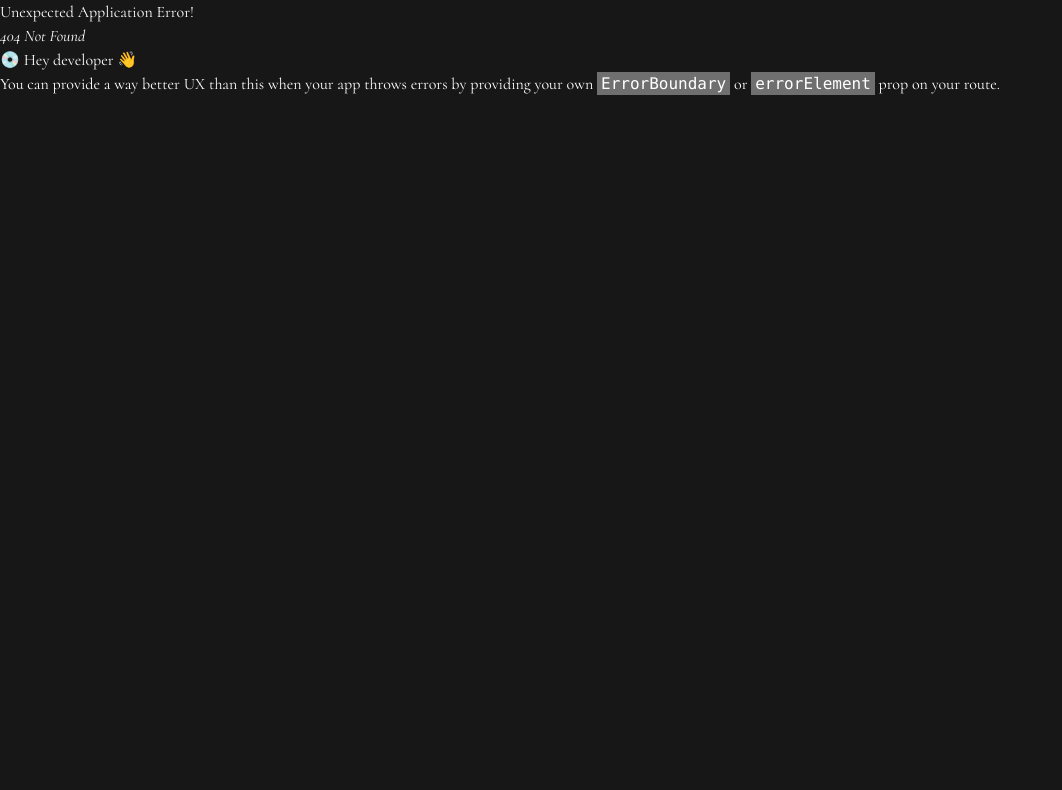
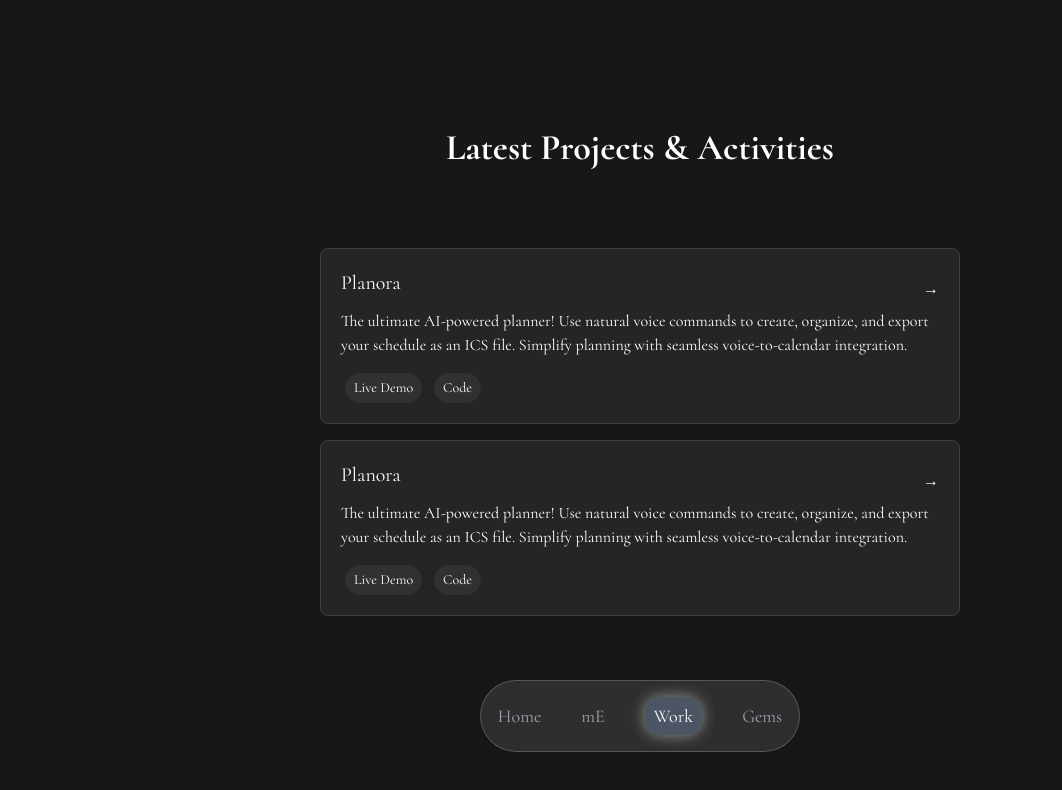
Before and after one commit to Dawar-Anwar-Khan/Dawar-portfolio, a React (Vite) app: page /works in a window 1280 px wide. Before the commit this address had no page. Shown: the top 790 px of the page, without its empty margins (0-1062 px from the left). Built offline with nearby package versions, Linux system fonts and the light colour scheme; a web font is replaced by a local one.

Commit message:
C:/Program Files/Git/work intialized

```diff
--- a/src/assets/components/Navbar.jsx
+++ b/src/assets/components/Navbar.jsx
@@ -5,7 +5,7 @@ export default function Navbar() {
   return (
     <div className='mx-auto w-80 mb-12 sticky z-50 bottom-12 bg-transparent'>
         <div className=' py-4 px-7 rounded-full border bg-white/10 backdrop-blur-md shadow-md border-b border-white/20'>
-            <ul className='flex justify-center items-center gap-10 text-gray-400 '>
+            <ul className='flex justify-center items-center gap-10 text-gray-400 text-lg'>
                 <NavLink className={({isActive}) => isActive ? 'shadow-[0_0_11px_rgba(255,255,255,0.5)] text-white border border-gray-600  bg-gray-600 rounded-2xl py-1 px-2' : ''} to="/">Home</NavLink>
                 <NavLink className={({isActive}) => isActive ? 'shadow-[0_0_11px_rgba(255,255,255,0.5)] text-white border border-gray-600  bg-gray-600 rounded-2xl py-1 px-2' : ''} to="/me">mE</NavLink>
                 <NavLink className={({isActive}) => isActive ? 'shadow-[0_0_15px_rgba(255,255,255,0.5)] text-white border border-gray-600  bg-gray-600 rounded-2xl py-1 px-2' : ''} to="/works">Work</NavLink>
--- /dev/null
+++ b/src/assets/components/Works.jsx
@@ -0,0 +1,37 @@
+import React from 'react'
+
+export default function Works() {
+  return (
+    <div className='w-1/2 mx-auto mb-32'>
+      <div className='mt-32 mb-20'>
+        <h1 className='text-center text-4xl font-bold'>Latest Projects & Activities</h1>
+    </div>
+    <div className='w-1/1 mx-auto rounded-lg border border-[#404040] p-5 bg-[#252525] mb-4'>
+      <div className='flex justify-between items-center '>
+        <h3 className='mb-3 text-xl'>Planora</h3>
+        <span>→</span>
+      </div>
+     <div className='mb-4'>
+       <p>The ultimate AI-powered planner! Use natural voice commands to create, organize, and export your schedule as an ICS file. Simplify planning with seamless voice-to-calendar integration.</p>
+     </div>
+      <div className='flex gap-3 ml-1'>
+        <a className='hover:shadow-[0_0_11px_rgba(255,255,255,0.5)] text-white border border-[#313131]  bg-[#313131] rounded-2xl py-1 px-2 text-sm' href="">Live Demo</a>
+        <a className='hover:shadow-[0_0_11px_rgba(255,255,255,0.5)] text-white border border-[#313131]  bg-[#313131] rounded-2xl py-1 px-2 text-sm' href="">Code</a>
+      </div>
+    </div>
+    <div className='w-1/1 mx-auto rounded-lg border border-[#404040] p-5 bg-[#252525] mb-4'>
+      <div className='flex justify-between items-center '>
+        <h3 className='mb-3 text-xl'>Planora</h3>
+        <span>→</span>
+      </div>
+     <div className='mb-4'>
+       <p>The ultimate AI-powered planner! Use natural voice commands to create, organize, and export your schedule as an ICS file. Simplify planning with seamless voice-to-calendar integration.</p>
+     </div>
+      <div className='flex gap-3 ml-1'>
+        <a className='hover:shadow-[0_0_11px_rgba(255,255,255,0.5)] text-white border border-[#313131]  bg-[#313131] rounded-2xl py-1 px-2 text-sm' href="">Live Demo</a>
+        <a className='hover:shadow-[0_0_11px_rgba(255,255,255,0.5)] text-white border border-[#313131]  bg-[#313131] rounded-2xl py-1 px-2 text-sm' href="">Code</a>
+      </div>
+    </div>
+    </div>
+  )
+}
--- a/src/main.jsx
+++ b/src/main.jsx
@@ -9,6 +9,7 @@ import './index.css'
 import App from './App.jsx'
 import Home from "./assets/components/Home.jsx";
 import Me from "./assets/components/Me.jsx";
+import Works from "./assets/components/Works.jsx";
 
 const router = createBrowserRouter([
   {
@@ -23,6 +24,10 @@ const router = createBrowserRouter([
         path: "/me",
         element: <Me />
       },
+      {
+        path: "/works",
+        element: <Works />
+      },
     ]
   },
 ]);
```
